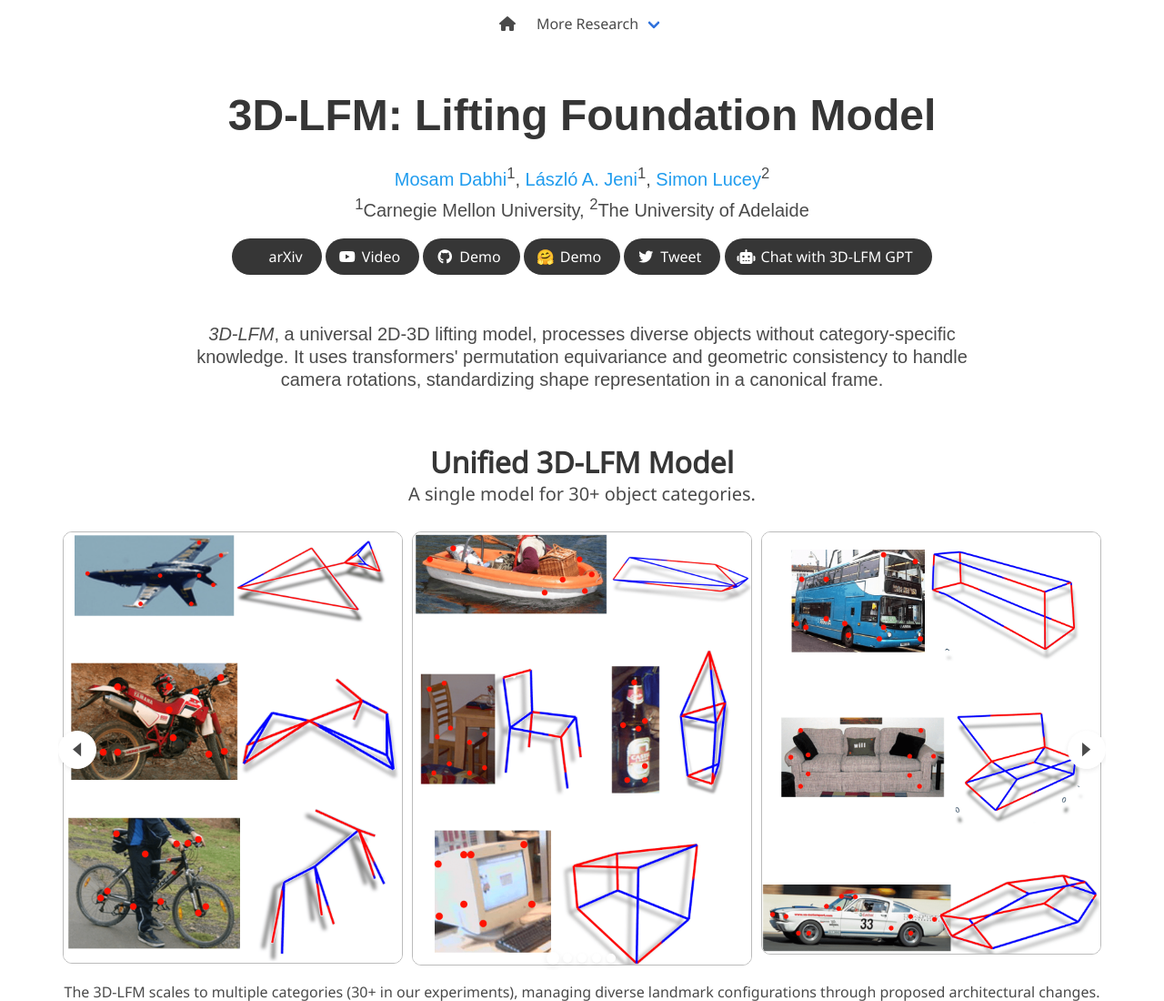
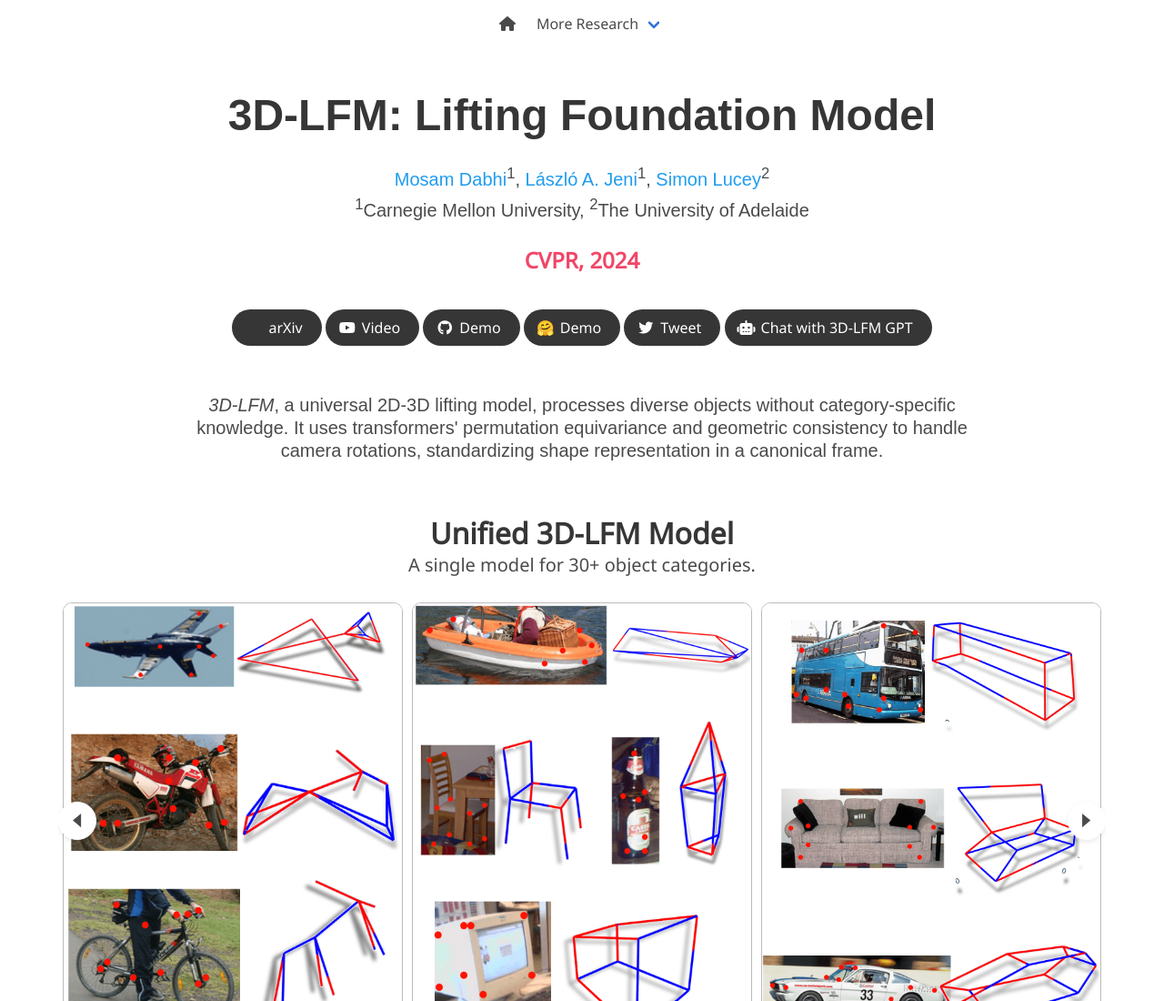
Before and after one commit to 3dlfm/3dlfm.github.io, a plain HTML site: page index.html in a window 1280 px wide. Shown: the top 1100 px of the page at 91% size. Drawn offline with nearby package versions, Linux system fonts and the light colour scheme; some icons are missing; a web font is replaced by a local one.

Commit message:
Update index.html

```diff
--- a/index.html
+++ b/index.html
@@ -102,10 +102,10 @@
             <span class="author-block"><sup>2</sup>The University of Adelaide</span>
           </div>
 
-          <!-- <div class="title is-4 has-text-danger">
+          <div class="title is-4 has-text-danger">
             <br/>
-            <span class="author-block">Conference on Neural Information Processing Systems (NeurIPS), 2022</span>
-          </div>                     -->
+            <span class="author-block">CVPR, 2024</span>
+          </div>
 
           <div class="column has-text-centered">
             <div class="publication-links">
```
